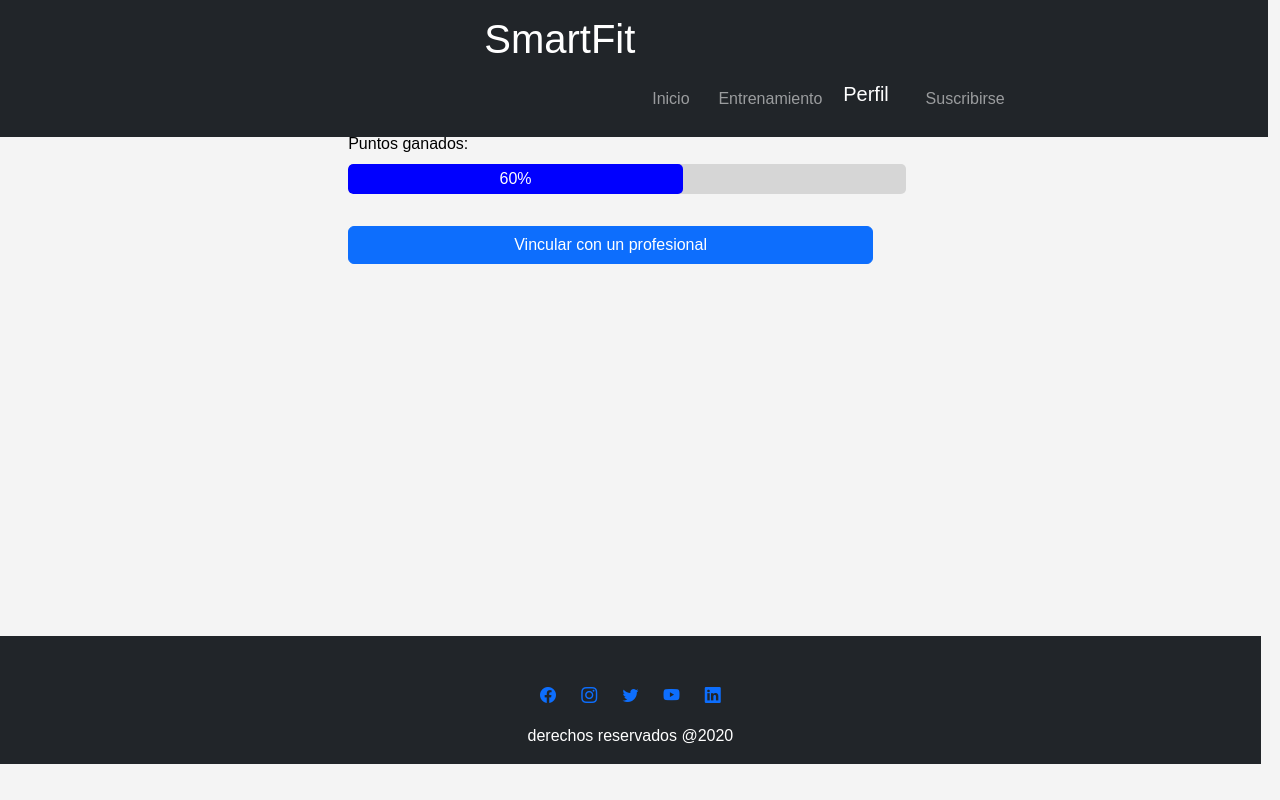
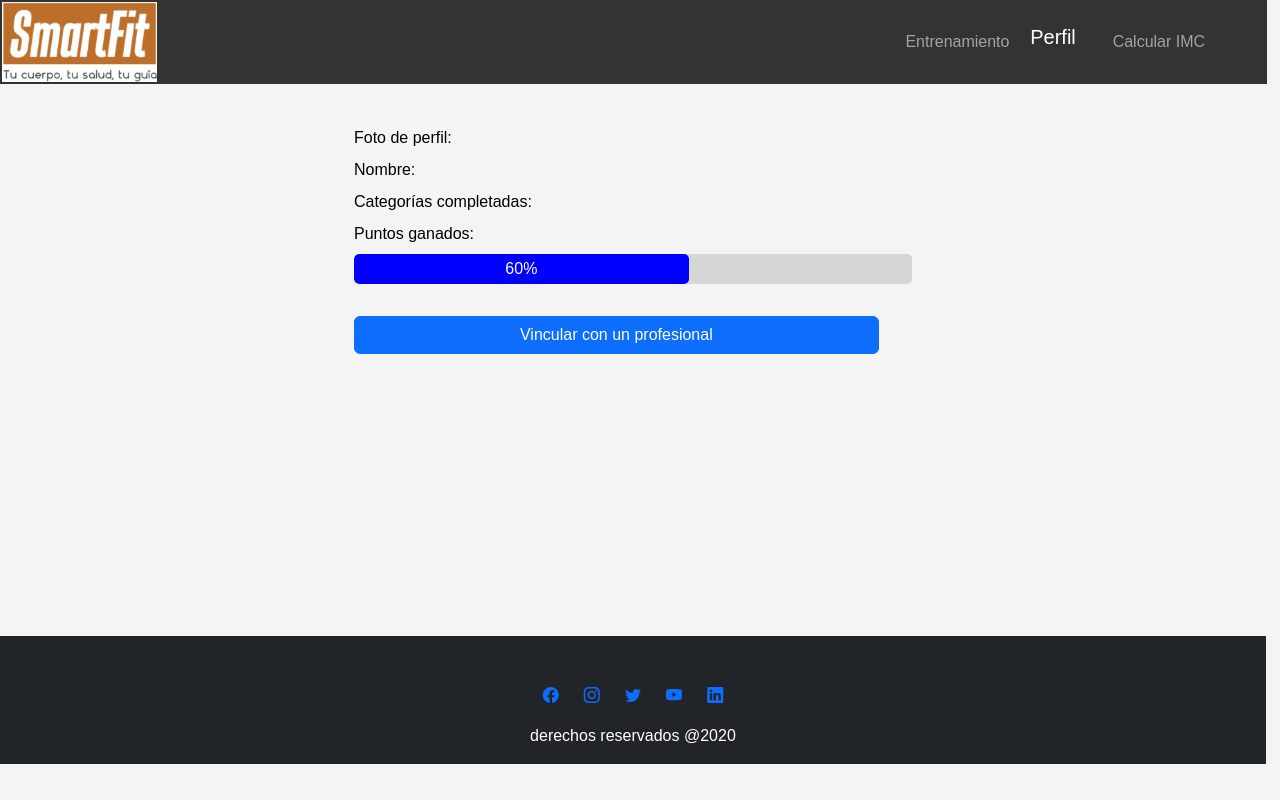
Before and after one commit to nachomno/SmartFit, a plain HTML site: page perfil.html in a window 1280 px wide. Drawn offline with nearby package versions, Linux system fonts and the light colour scheme.

Commit message:
27-9
aaaaaaaa

```diff
--- a/assets/style.css
+++ b/assets/style.css
@@ -1,6 +1,6 @@
 body, html{
     height: 100vh;
-    width: 99vw;
+    width: 98.9vw;
     display:grid;
     align-items: center;
     margin: 0;
@@ -17,7 +17,7 @@ header {
     background-color: #333;
     position: fixed; /* Fija el encabezado */
     top: 0; /* Lo coloca en la parte superior de la página */
-    width: 100vw; /* Ocupa todo el ancho de la pantalla */
+    width: 99vw; /* Ocupa todo el ancho de la pantalla */
     z-index: 1000; /* Asegura que esté por encima de otros elementos */
 }
 
@@ -84,14 +84,14 @@ nav{
 
 .video-section {
     position: relative;
-    width:99.6vw;
+    width:99vw;
     height: 95vh;
     overflow: hidden;
     margin-left: -1vw;
 }
 
 #background-video {
-    width: 100%;
+    width: 99vw;
     height: 100%;
     object-fit: cover;
     z-index: 1;
@@ -179,7 +179,7 @@ nav{
 
 .nivel {
     display: none;
-    width: 100%;
+    width: 99vw;
 }
 
 .mosaico {
@@ -219,10 +219,10 @@ nav{
 
 
 main{
-    width: 98vw;
+    width: 98.9vw;
 }
 footer{
-    width: 98.5vw;
+    width: 98.9vw;
     min-height: 10vh;
     display: flex;
     align-items: center;
@@ -256,6 +256,14 @@ footer{
     justify-content: center;
 
 }
+.mainRegistrarse, .mainPerfil{
+    padding-top: 90px;
+}
+li{
+    border: 2px;
+    border-color: #d6d6d6;
+}
+
 /* ------------------------------------------ */
 @media only screen and (max-width: 767px) {
 
--- a/perfil.html
+++ b/perfil.html
@@ -18,22 +18,21 @@
 </head>
 
 <body >
-    <header class="bg-dark row">
+  <header>
     <!-- place navbar here -->
-        <div id="header" class="col-auto col-4 container-fluid bg-dark p-2 text-white text-center" style="margin-top: 5px;margin-bottom: 0px;">
-          <h1 class="col-8">SmartFit</h1>
 
-          <nav class="navbar navbar-expand-sm col-4 navbar-dark">
-            <div class="container-fluid">
+      <div class="logo">
+        <a href="index.html">
+            <img src="./assets/imagenes/LOGO.jpg" alt="smartfit logo" style="height: 80px;">
+        </a>
+      </div>
 
-              <button class="navbar-toggler" type="button" data-bs-toggle="collapse" data-bs-target="#collapsibleNavbar">
-                <span class="navbar-toggler-icon"></span>
-              </button>
+      <nav class="navbar navbar-expand-sm col-3 navbar-dark">
+        <div class="container-fluid botonesHeader">
+
+
           <div class="collapse navbar-collapse" id="collapsibleNavbar">
             <ul class="navbar-nav">
-                  <li class="nav-item">
-                    <a class="nav-link" href="index.html">Inicio</a>
-                  </li>
               <li class="nav-item">
                 <a class="nav-link" href="entrenamiento.html">Entrenamiento</a>
               </li>
@@ -41,7 +40,7 @@
                 <a class="navbar-brand" href="#">Perfil</a>
               </li>
               <li class="nav-item">
-                    <a class="nav-link" href="suscribirse.html">Suscribirse</a>
+                <a class="nav-link" href="calcular_imc.html">Calcular IMC</a>
               </li>
 
             </ul>
@@ -50,7 +49,7 @@
 
       </nav>
 
-        </div>
+
 
   </header>
 
```
Also changed, not shown: calcular_imc.html (+35 -9 lines), index.html (+1 -1 lines), registrarse.html (+0 -15 lines). Lines whose indentation alone changed are shown as unchanged.
